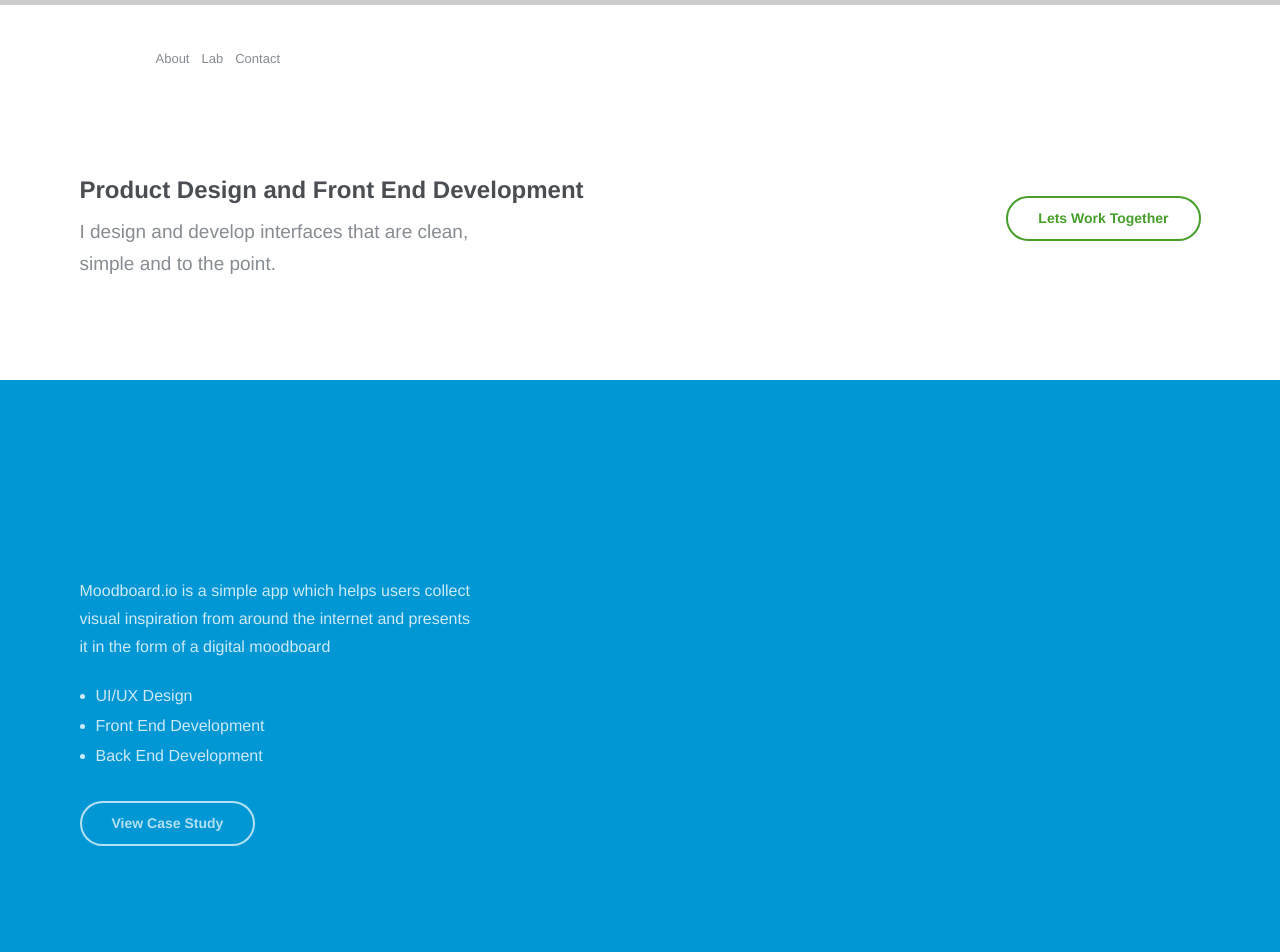
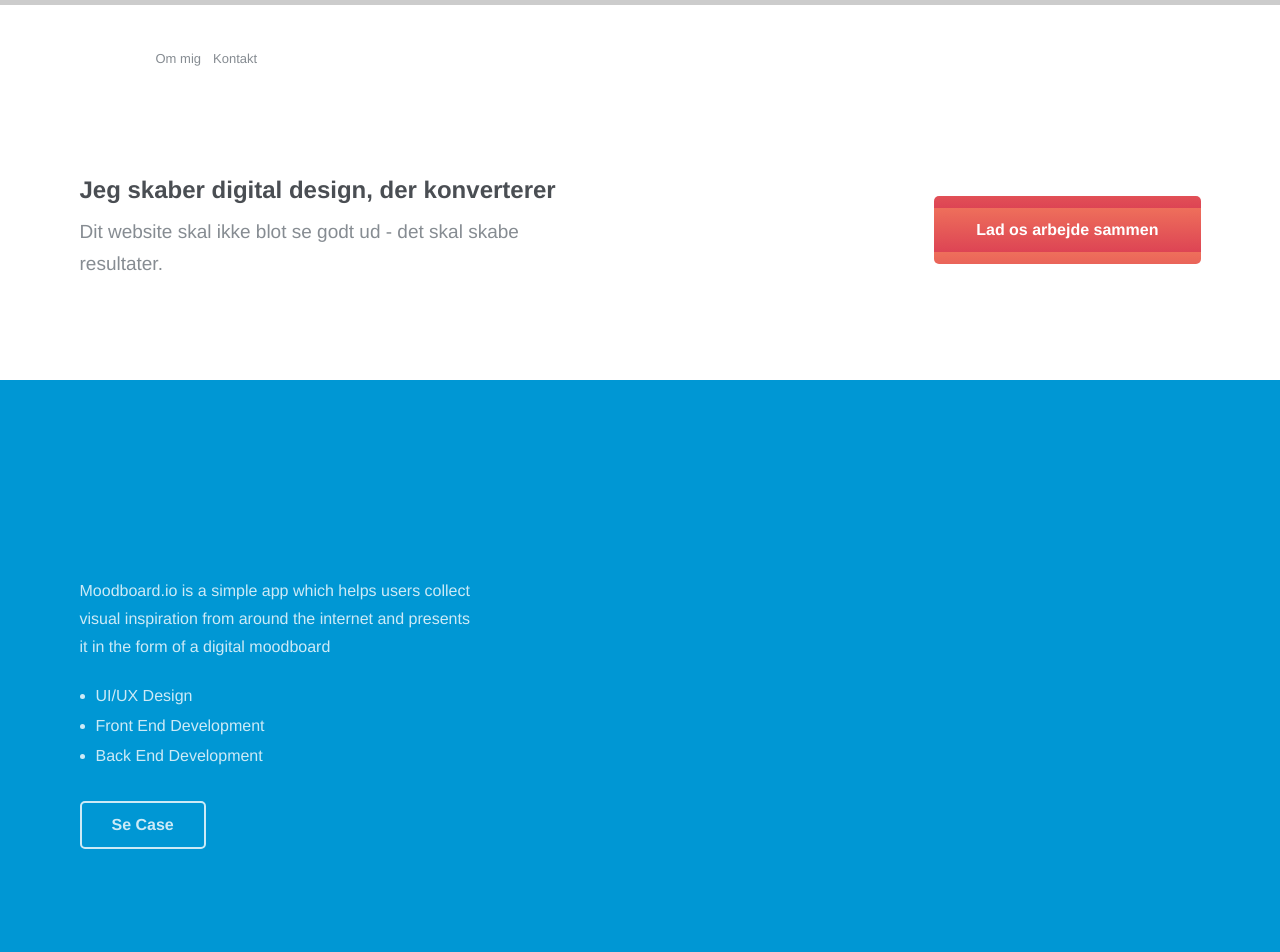
Before and after one commit to davidbograd/bograddesign.dk, a plain HTML site: page index.html in a window 1280 px wide. Shown: the top 952 px of the page. Drawn offline with Linux system fonts and the light colour scheme; a script that the page names is missing.

Commit message:
Text and styling changes

```diff
--- a/index.html
+++ b/index.html
@@ -28,9 +28,8 @@
             </a>
 
             <ul class="header__nav nav ">
-              <li class="nav__item"><a href="/about.html" class="nav__link">About</a></li>
-              <li class="nav__item"><a href="/lab.html" class="nav__link">Lab</a></li>
-              <li class="nav__item"><a href="/contact.html" class="nav__link">Contact</a></li>
+              <li class="nav__item"><a href="/om.html" class="nav__link">Om mig</a></li>
+              <li class="nav__item"><a href="/kontakt.html" class="nav__link">Kontakt</a></li>
             </ul>
 
             <nav class="header__social social  hide-when-small">
@@ -53,14 +52,14 @@
             <div class="intro__inner">
 
               <div class="intro__text">
-                <h1 class="intro__headline">Product Design and Front End Development</h1>
+                <h1 class="intro__headline">Jeg skaber digital design, der konverterer</h1>
                 <p class="intro__byline">
-                  I design and develop interfaces that are clean, simple and to the point.
+                  Dit website skal ikke blot se godt ud - det skal skabe resultater.
                 </p>
               </div>
               <div class="intro__cta">
                 <a href="/contact.html" class="btn btn--primary intro__btn">
-                  Lets Work Together
+                  Lad os arbejde sammen
                 </a>
               </div>
 
@@ -85,7 +84,7 @@
                 <li class="banner__service-item">Front End Development</li>
                 <li class="banner__service-item">Back End Development</li>
               </ul>
-              <a href="/work/moodboard.html" class="btn btn--outline banner__btn">View Case Study</a>
+              <a href="/work/moodboard.html" class="btn btn--outline banner__btn">Se Case</a>
             </div>
             <!-- end banner text -->
 
@@ -111,7 +110,7 @@
             Hit me up if you have something, or want to collaborate on a project, or just want to say hi
           </p>
           <a href="/contact.html" class="btn btn--primary cta__btn">
-            Lets Work Together
+            Lad os arbejde sammen
           </a>
 
         </div>
--- a/main.css
+++ b/main.css
@@ -504,7 +504,7 @@ abbr[title]:hover {
     cursor: pointer;
     display: inline-block;
     font-family: Avenir Next, Helvetica Neue, Helvetica, Arial, sans-serif;
-    font-size: 14px;
+    font-size: 16px;
     font-weight: 600;
     height: auto;
     line-height: 1.5;
@@ -670,15 +670,24 @@ textarea {
 }
 
 .btn--primary {
-    border: 2px solid #479e2b;
-    border-radius: 30px;
-    color: #479e2b
-}
+    color: #fff;
+    background: #ee6f5b;
+    background-image: -webkit-linear-gradient(top, #ee6f5b, #dd4454);
+    background-image: -moz-linear-gradient(top, #ee6f5b, #dd4454);
+    background-image: -ms-linear-gradient(top, #ee6f5b, #dd4454);
+    background-image: -o-linear-gradient(top, #ee6f5b, #dd4454);
+    background-image: linear-gradient(to bottom, #ee6f5b, #dd4454);
+    -webkit-border-radius: 5;
+    -moz-border-radius: 5;
+    border-radius: 5px;
+    font-size: 16px;
+}
+
 
 .btn--outline {
+    border-radius: 5px;
+    color: #fff;
     border: 2px solid #fff;
-    border-radius: 30px;
-    color: #fff
 }
 
 .header {
@@ -882,11 +891,11 @@ textarea {
     -webkit-font-smoothing: antialiased;
     -moz-osx-font-smoothing: grayscale;
     margin-top: 10px;
-    opacity: .7
+    opacity: .8
 }
 
 .banner__btn:hover {
-    opacity: .9
+    opacity: 1;
 }
 
 .banner .banner__text {
```
